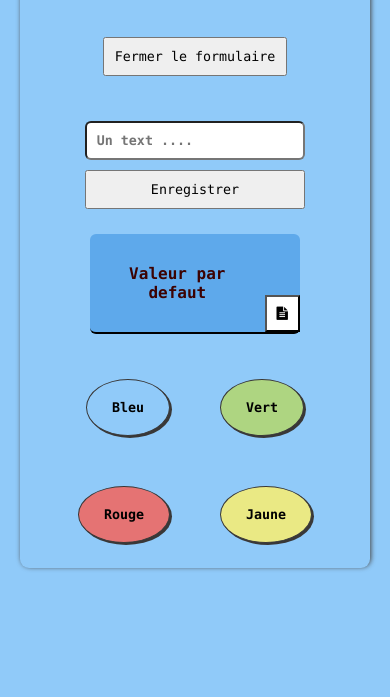
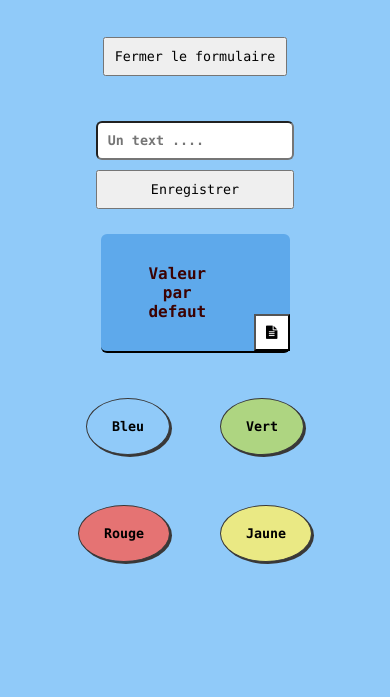
Before and after one commit to Soihiroudine/colorChange, a plain HTML site: page index.html in a window 390 px wide. Shown: the part 147-844 px from the top of the page. Drawn offline with Linux system fonts and the light colour scheme.

Commit message:
Ajout de commentaire et ajout de media screen

```diff
--- a/style.css
+++ b/style.css
@@ -97,6 +97,7 @@ form{
     padding: 10px;
     background: #FFFFFF;
 }
+
 /* ********Manip boutton de couleur******* */
 .couleur{
     transition : top 0.3s ease-out;
@@ -120,7 +121,6 @@ form{
     font-weight: 600;
 }
 
-
 /* Changement de taille */
 
 @media screen and (max-width: 1040px){
@@ -142,3 +142,11 @@ form{
         width: 70%;
     }
 }
+
+@media screen and (max-width: 470px){
+    main{
+        width: 90%;
+        box-shadow: none;
+    }
+
+}
```
Also changed, not shown: main.js (+13 -5 lines).
